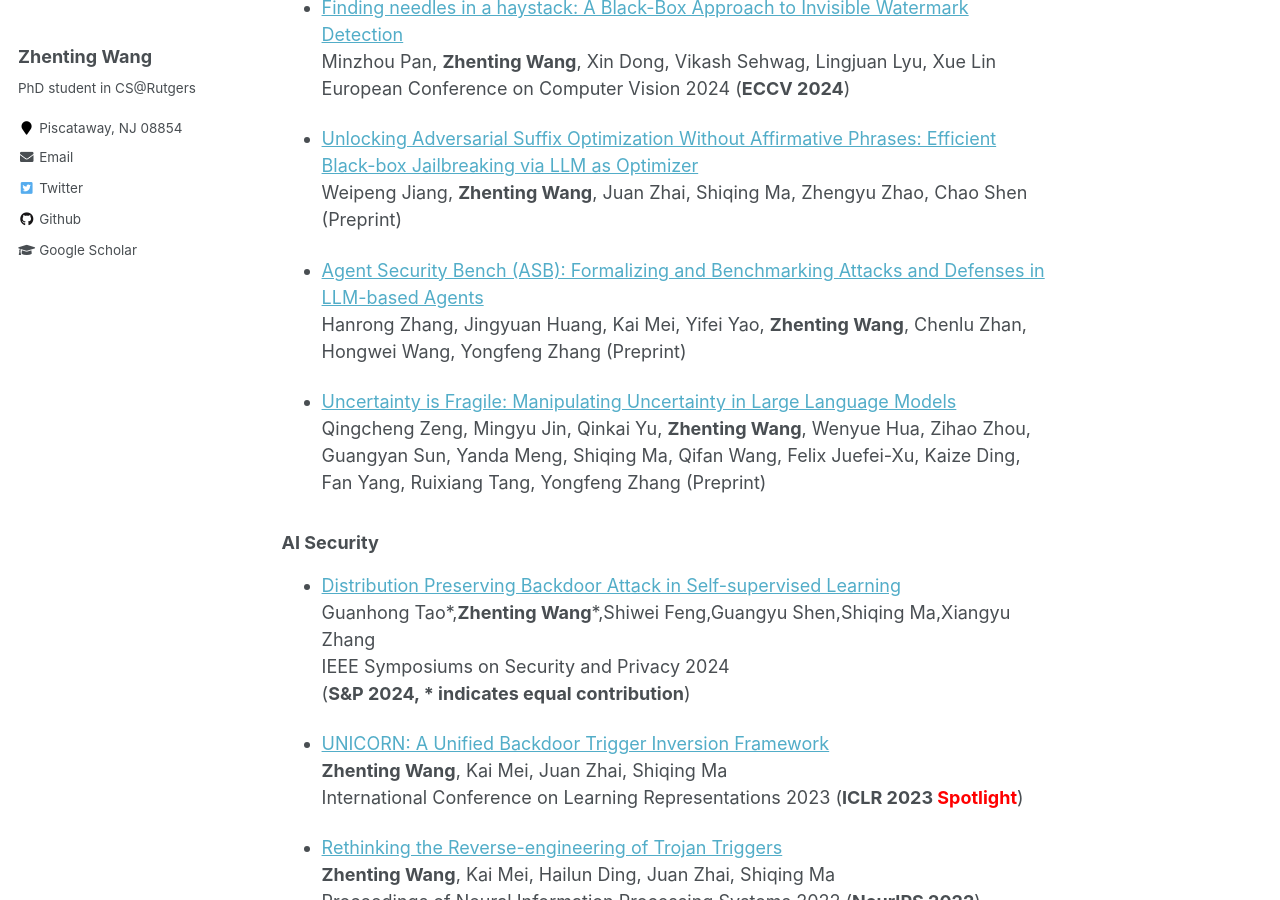
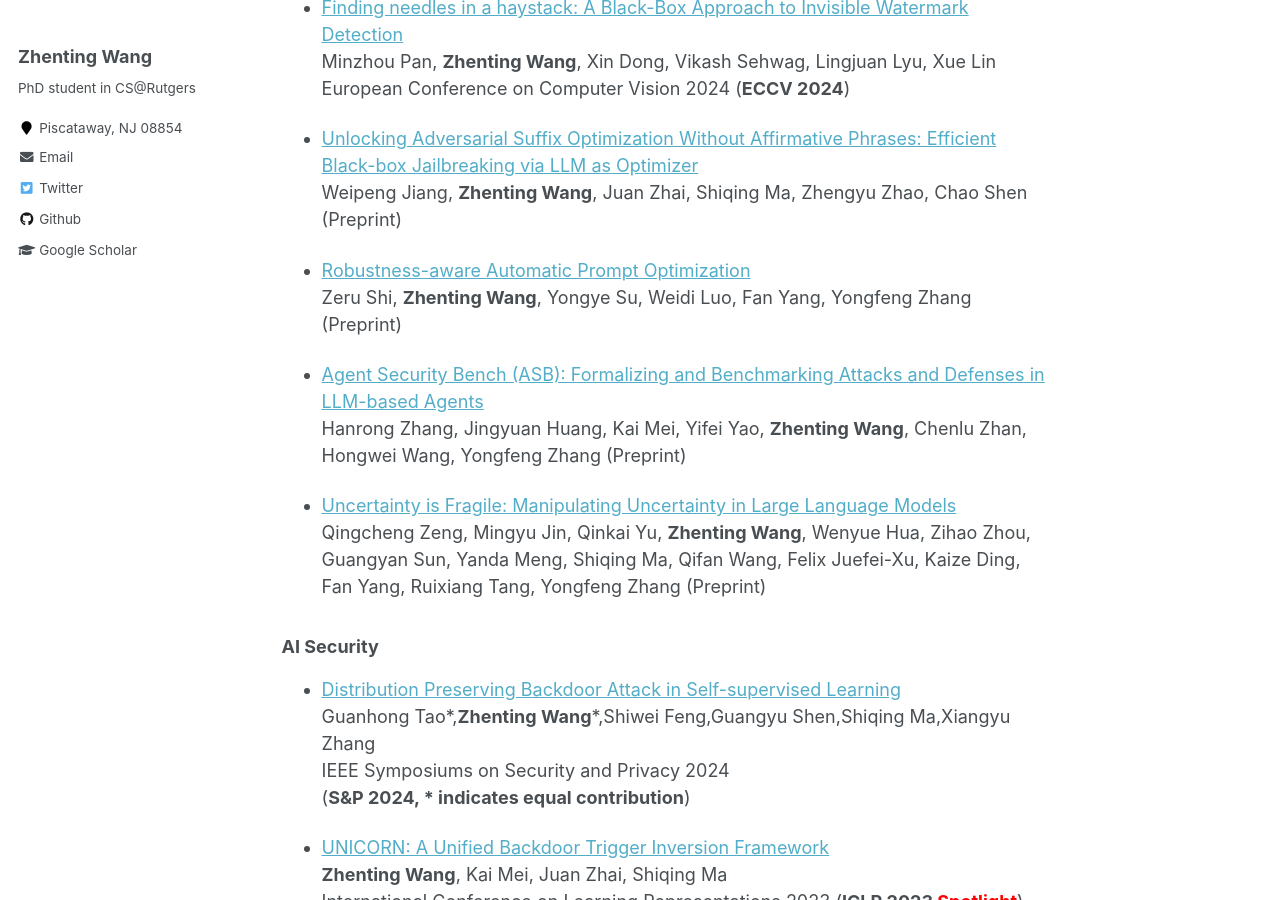
Before and after one commit to ZhentingWang/zhentingwang.github.io, a Jekyll site: the page built from _pages/about.md, in a window 1280 px wide and 900 px high, scrolled down 1451 px. Built offline with Jekyll 4.4.1, drawn with Linux system fonts in a browser that asks for light colours.

Commit message:
Update about.md

```diff
--- a/_pages/about.md
+++ b/_pages/about.md
@@ -97,6 +97,9 @@ European Conference on Computer Vision 2024 (**ECCV 2024**)
 
 * [Unlocking Adversarial Suffix Optimization Without Affirmative Phrases: Efficient Black-box Jailbreaking via LLM as Optimizer](https://arxiv.org/pdf/2408.11313)
 Weipeng Jiang, **Zhenting Wang**, Juan Zhai, Shiqing Ma, Zhengyu Zhao, Chao Shen (Preprint)
+
+* [Robustness-aware Automatic Prompt Optimization](https://arxiv.org/pdf/2412.18196)
+Zeru Shi, **Zhenting Wang**, Yongye Su, Weidi Luo, Fan Yang, Yongfeng Zhang (Preprint)
 
 * [Agent Security Bench (ASB): Formalizing and Benchmarking Attacks and Defenses in LLM-based Agents](https://arxiv.org/pdf/2410.02644)
 Hanrong Zhang, Jingyuan Huang, Kai Mei, Yifei Yao, **Zhenting Wang**, Chenlu Zhan, Hongwei Wang, Yongfeng Zhang (Preprint)
```
